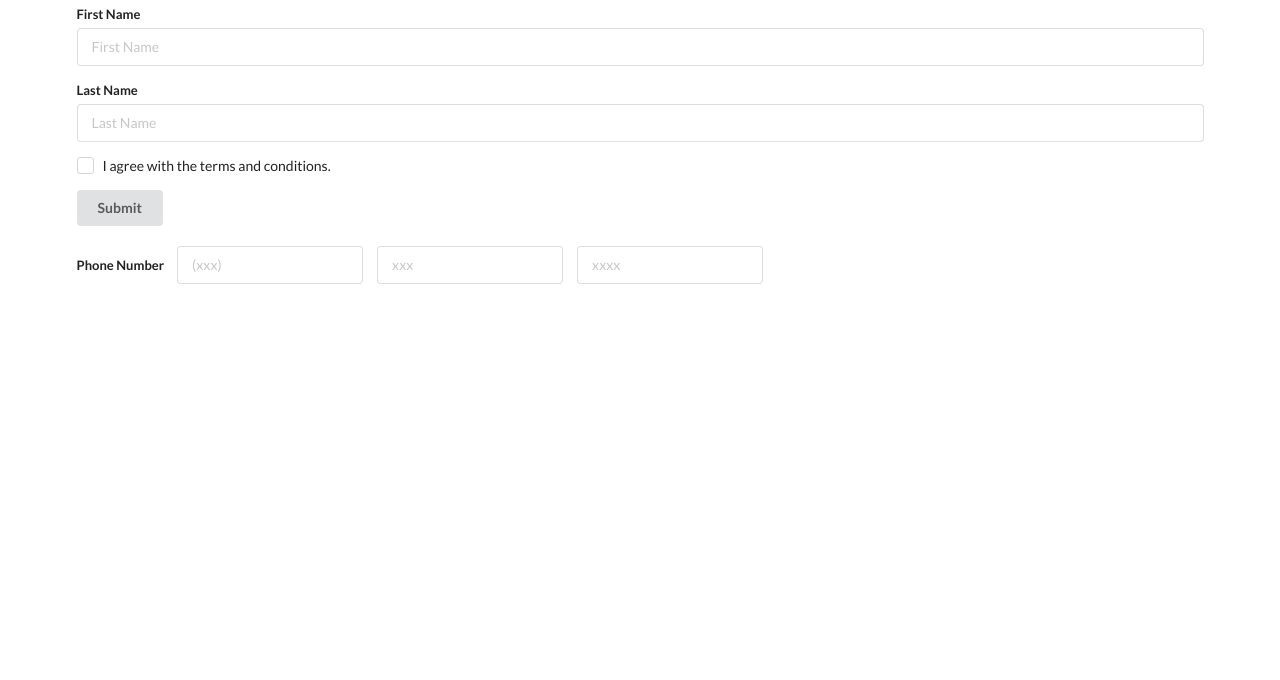
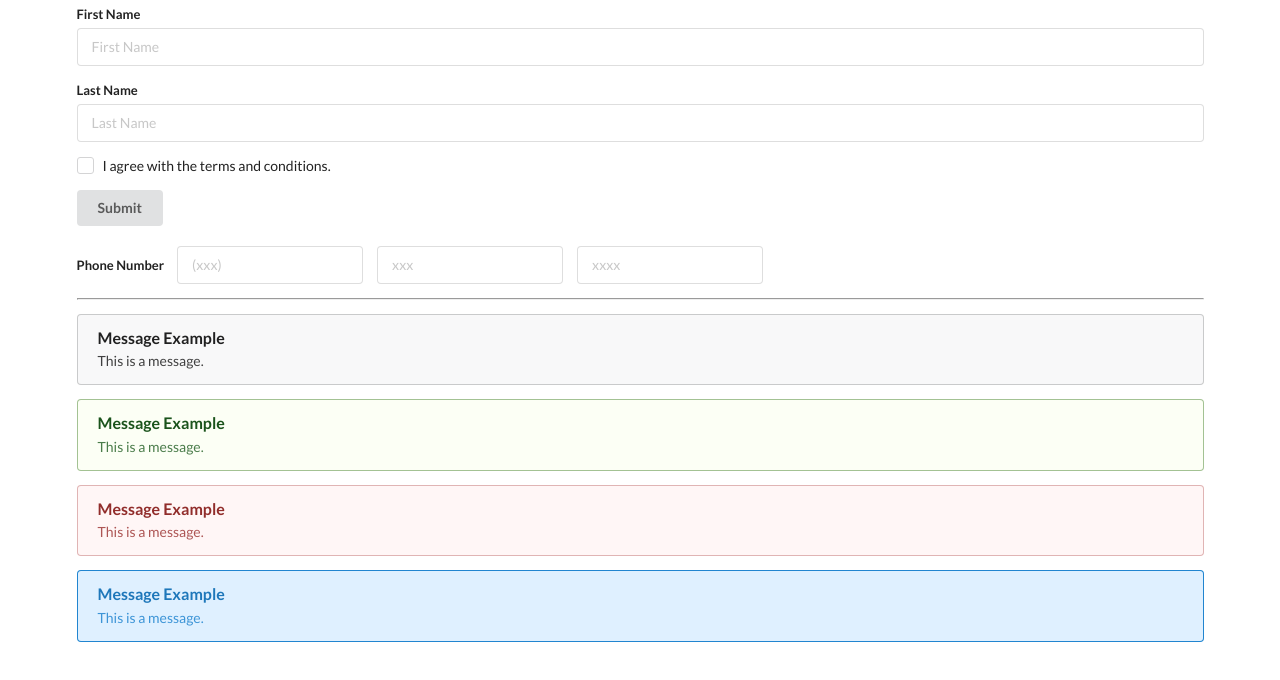
Before and after one commit to vartanbeno/semantic-ui, a plain HTML site: page index.html in a window 1280 px wide. Shown: the part 1255-1935 px from the top of the page. Before the commit the page ends 1539 px from the top, so only its background shows below. Drawn offline with nearby package versions, Linux system fonts and the light colour scheme.

Commit message:
messages

```diff
--- a/index.html
+++ b/index.html
@@ -5,7 +5,7 @@
         <title>Semantic UI Sandbox</title>
         <link rel="stylesheet" href="https://cdnjs.cloudflare.com/ajax/libs/semantic-ui/2.3.3/semantic.min.css">
     </head>
-    <body style="height: 170%;">
+    <body style="height: 300%;">
         <div class="ui container">
 
             <!-- headers -->
@@ -192,6 +192,37 @@
                 </div>
             </div>
 
+            <hr>
+
+            <!-- messages -->
+            <div class="ui message">
+                <div class="header">
+                    Message Example
+                </div>
+                <p>This is a message.</p>
+            </div>
+
+            <div class="ui success message">
+                <div class="header">
+                    Message Example
+                </div>
+                <p>This is a message.</p>
+            </div>
+
+            <div class="ui error message">
+                <div class="header">
+                    Message Example
+                </div>
+                <p>This is a message.</p>
+            </div>
+
+            <div class="ui blue message">
+                <div class="header">
+                    Message Example
+                </div>
+                <p>This is a message.</p>
+            </div>
+
         </div>
         <script type="text/javascript" src="https://cdnjs.cloudflare.com/ajax/libs/semantic-ui/2.3.3/semantic.min.js"></script>
     </body>
```
